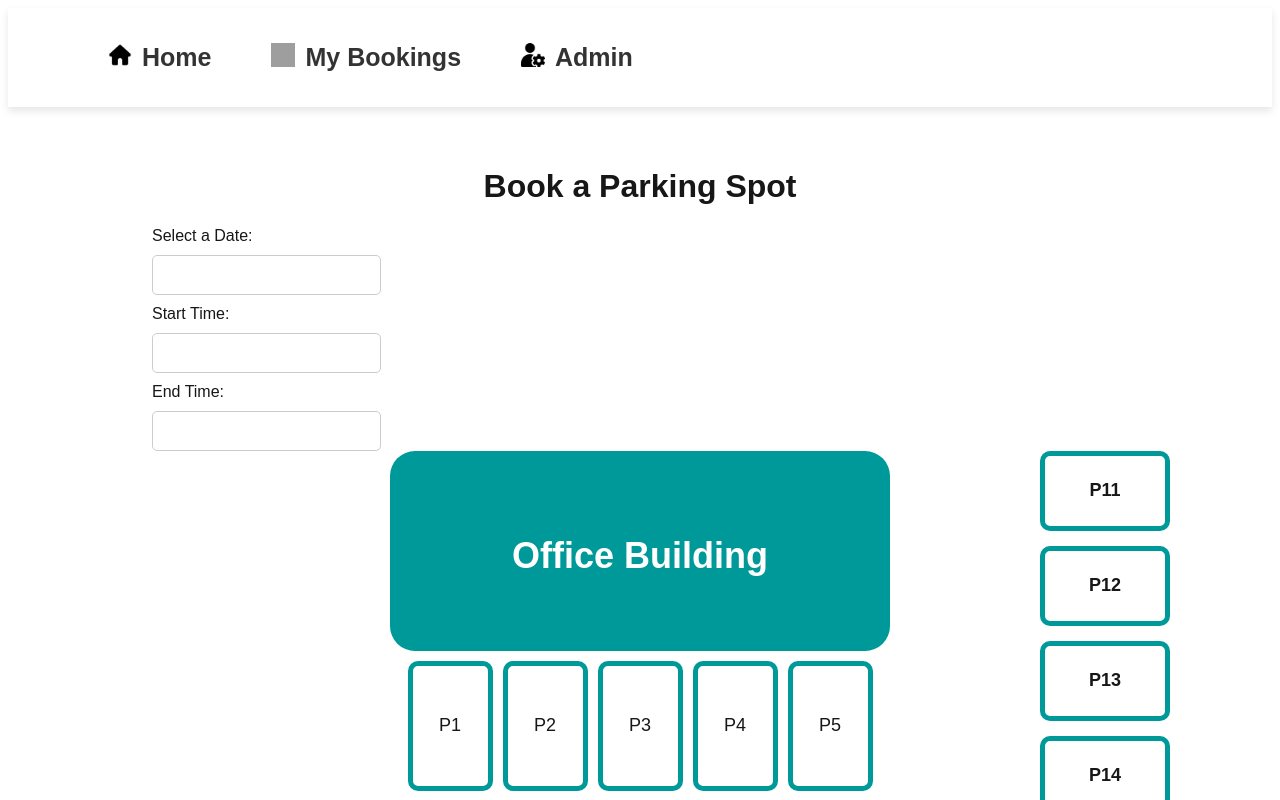
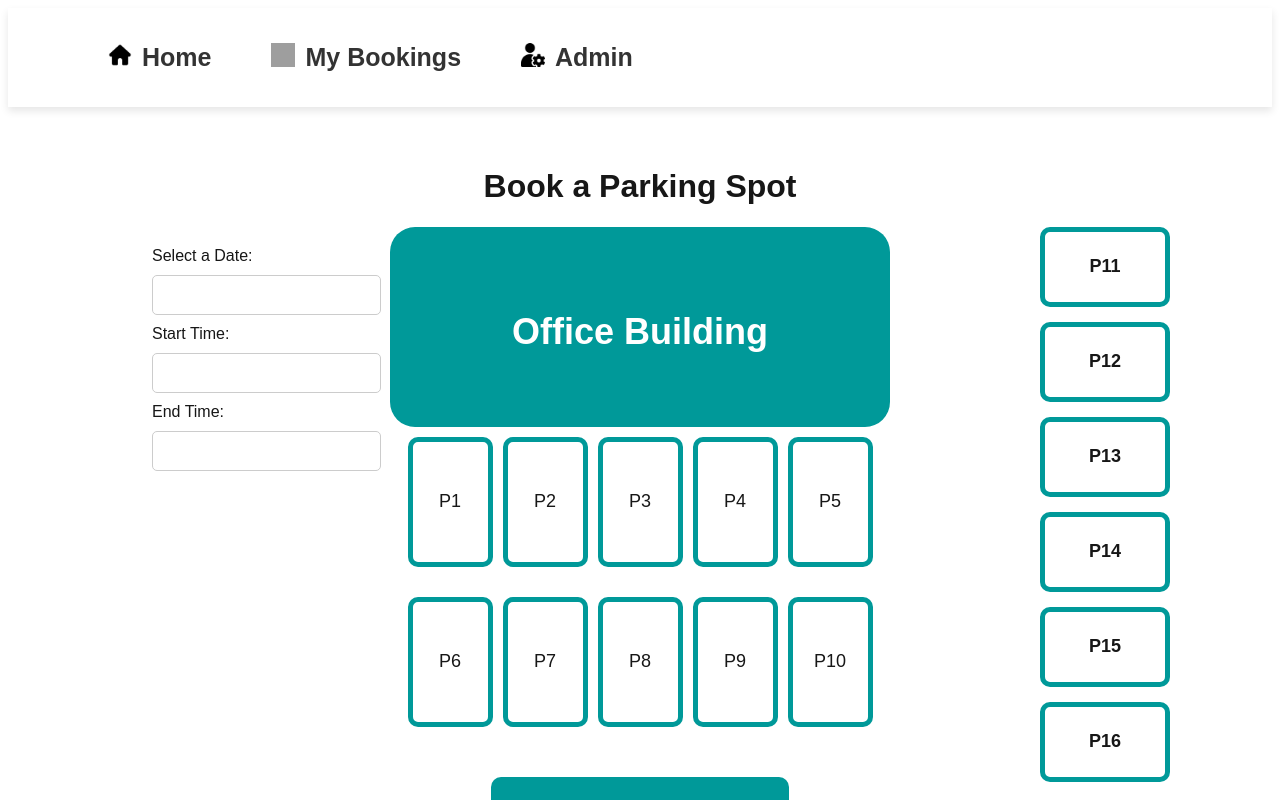
Before and after one commit to mknorr2000/WrkplceMgmnt, a Next.js app in the folder wrkplcmgmnt/: page /booking/parkplace in a window 1280 px wide. Shown: the top 800 px of the page. Built offline with nearby package versions, Linux system fonts and the light colour scheme; grey boxes are pictures that could not be loaded.

Commit message:
.date-picker-container {   display: flex;   flex-direction: column;   gap: 10px;   align-self: flex-start;   margin-left: 124px;   position: absolute;   padding-top: 100px; }

```diff
--- a/wrkplcmgmnt/src/app/booking/parkplace/BookParkplacePage.module.css
+++ b/wrkplcmgmnt/src/app/booking/parkplace/BookParkplacePage.module.css
@@ -187,6 +187,8 @@
   gap: 10px;
   align-self: flex-start;
   margin-left: 124px;
+  position: absolute;
+  padding-top: 100px;
 }
 
 .date-picker, .start-time, .end-time {
--- a/wrkplcmgmnt/src/app/page.tsx
+++ b/wrkplcmgmnt/src/app/page.tsx
@@ -1,4 +1,4 @@
-// src/app/page.tsx
+"use client"
 
 import Link from 'next/link';
 import { useState } from 'react';
```
